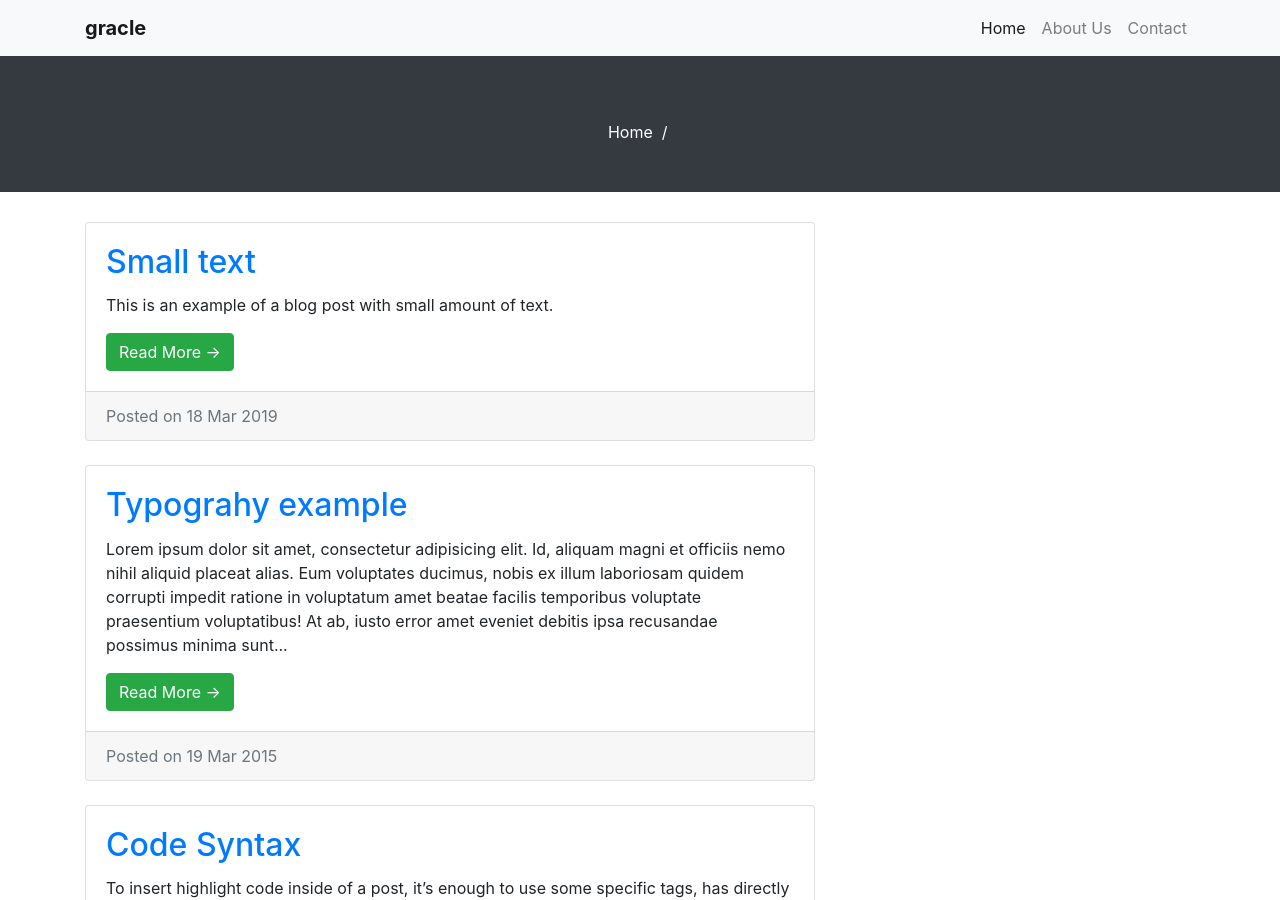
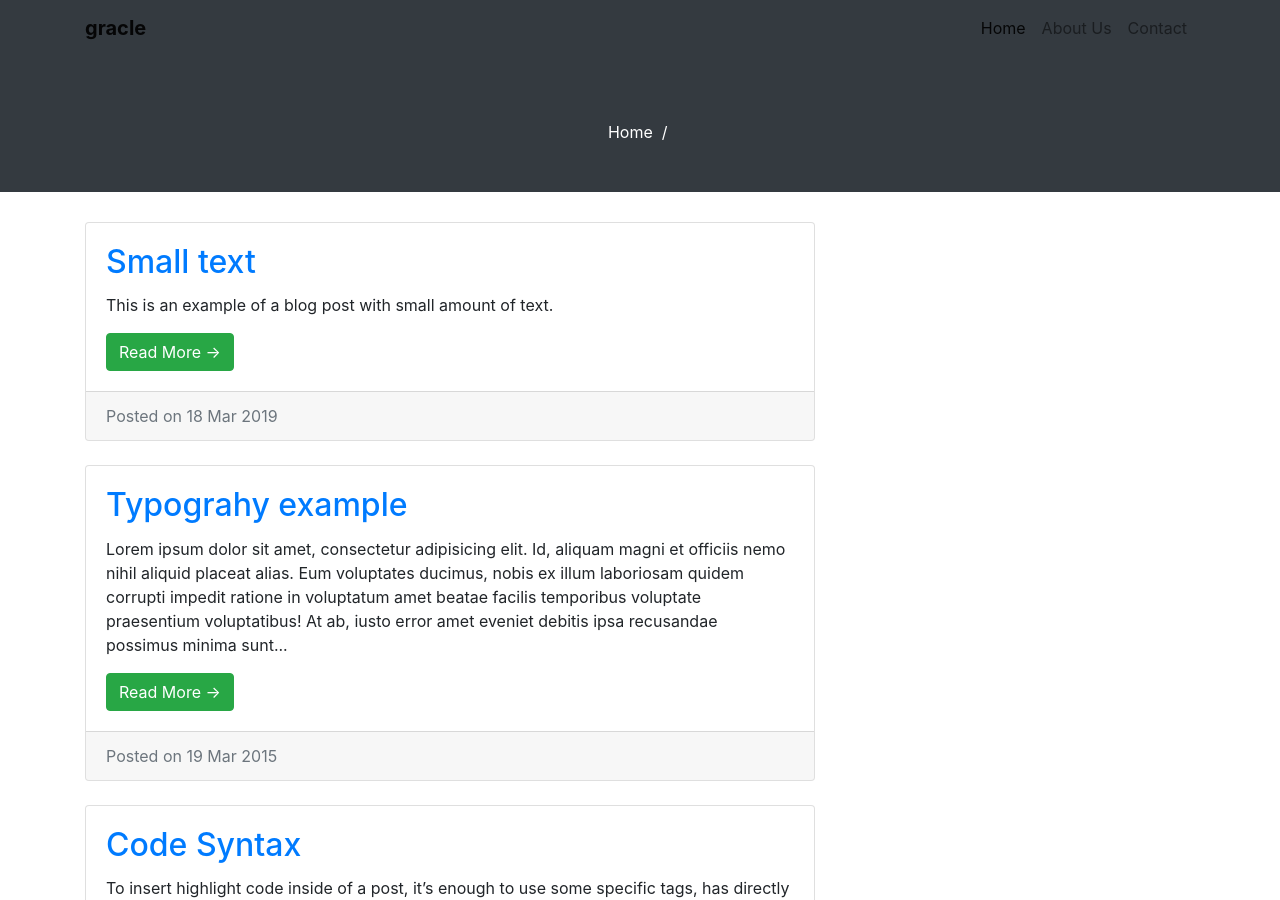
Before and after one commit to gracle/gracle.github.io, a Jekyll site: the page built from index.html, in a window 1280 px wide and 900 px high. Built offline with Jekyll 4.4.1, drawn with Linux system fonts in a browser that asks for light colours; nearby versions of some CDN libraries; the list of posts is cut into pages by our own code.

Commit message:
Update menu.html

```diff
--- a/_includes/menu.html
+++ b/_includes/menu.html
@@ -1,4 +1,4 @@
-<nav class="navbar navbar-expand-sm navbar-light bg-light fixed-top" id="nav">
+<nav class="navbar navbar-expand-sm navbar-light bg-dark fixed-top" id="nav">
 	<div class="container" id="nav-list" style="color:#ffffff;">
 		<a class="navbar-brand" href="/"><b>gracle</b></a>
 		<button class="navbar-toggler" type="button" data-toggle="collapse" data-target="#navbarResponsive" aria-controls="navbarResponsive" aria-expanded="false" aria-label="Toggle navigation">
```
